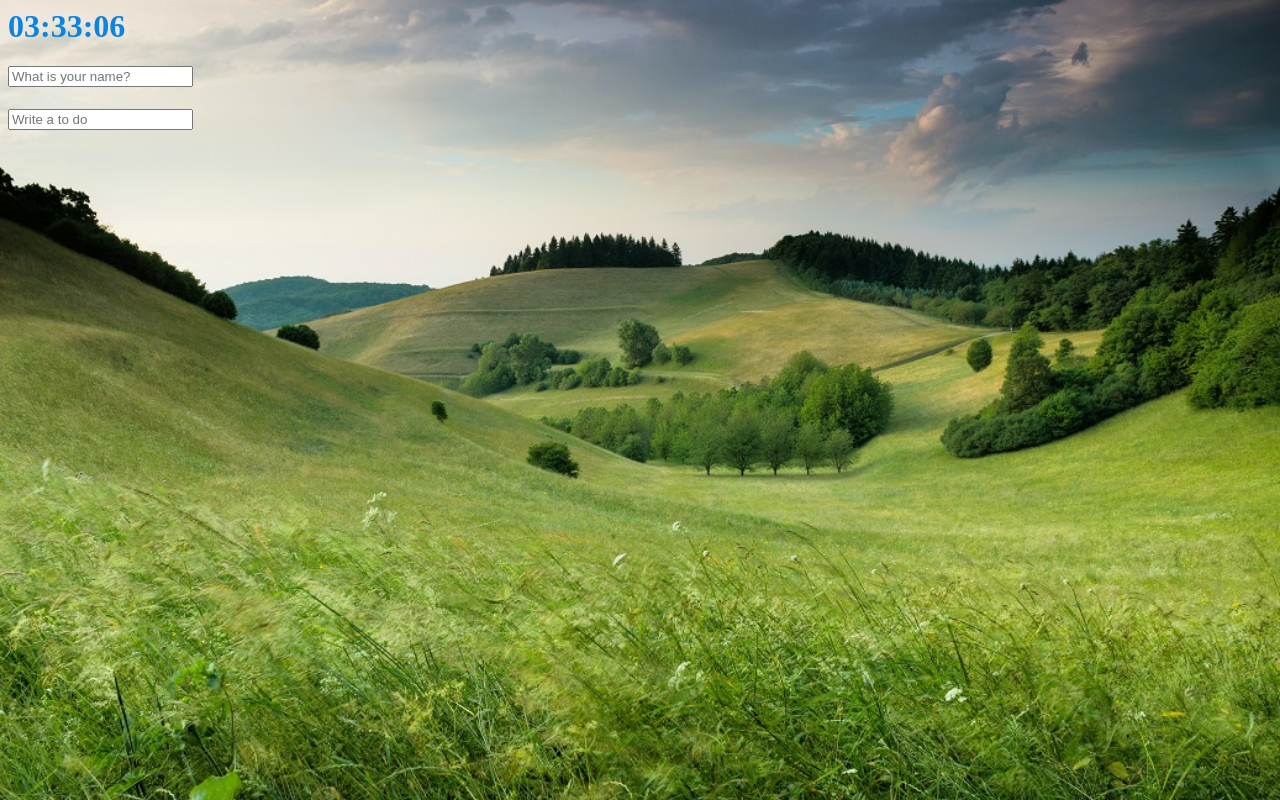
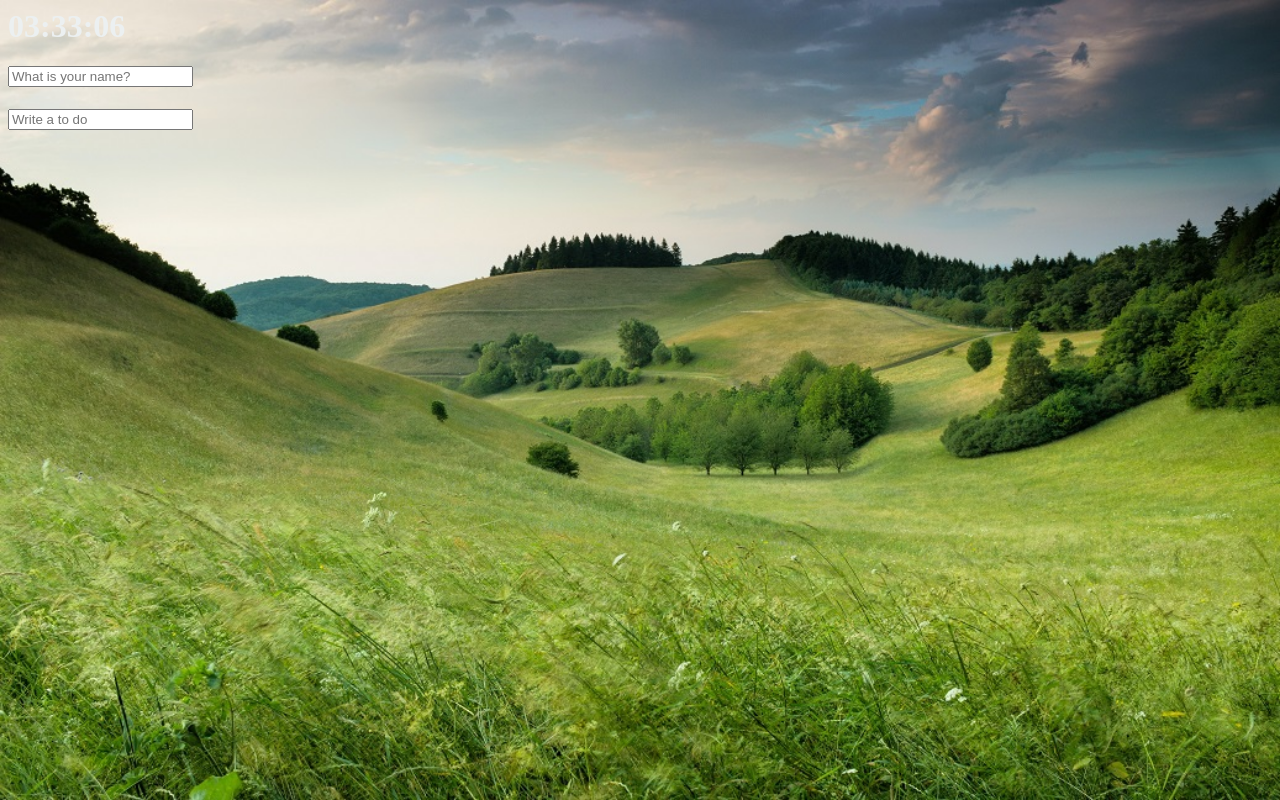
Before and after one commit to SurimYuk/Momentos, a plain HTML site: page index.html in a window 1280 px wide. Drawn offline with Linux system fonts and the light colour scheme.

Commit message:
change text color

```diff
--- a/index.css
+++ b/index.css
@@ -1,6 +1,6 @@
 body {
-    background-color:#2f3542;
-    color:#0984e3;
+  background-color: #2f3542;
+  color: #ecf0f1;
 }
 
 .btn {
@@ -8,33 +8,33 @@ body {
 }
 
 .clicked {
-    color:#ff7675;
+  color: #ff7675;
 }
 
 .form,
 .greetings {
-    display:none;
+  display: none;
 }
 
 .showing {
   display: block;
 }
 
-@keyframes fadeIn{
-    from{
+@keyframes fadeIn {
+  from {
     opacity: 0;
   }
-    to{
+  to {
     opacity: 1;
   }
 }
 
-.bgImage{
+.bgImage {
   position: absolute;
   top: 0;
   left: 0;
   width: 100%;
   height: 100%;
   z-index: -1;
-    animation: fadeIn .5s linear;
+  animation: fadeIn 0.5s linear;
 }
```
Lines whose indentation alone changed are shown as unchanged.
